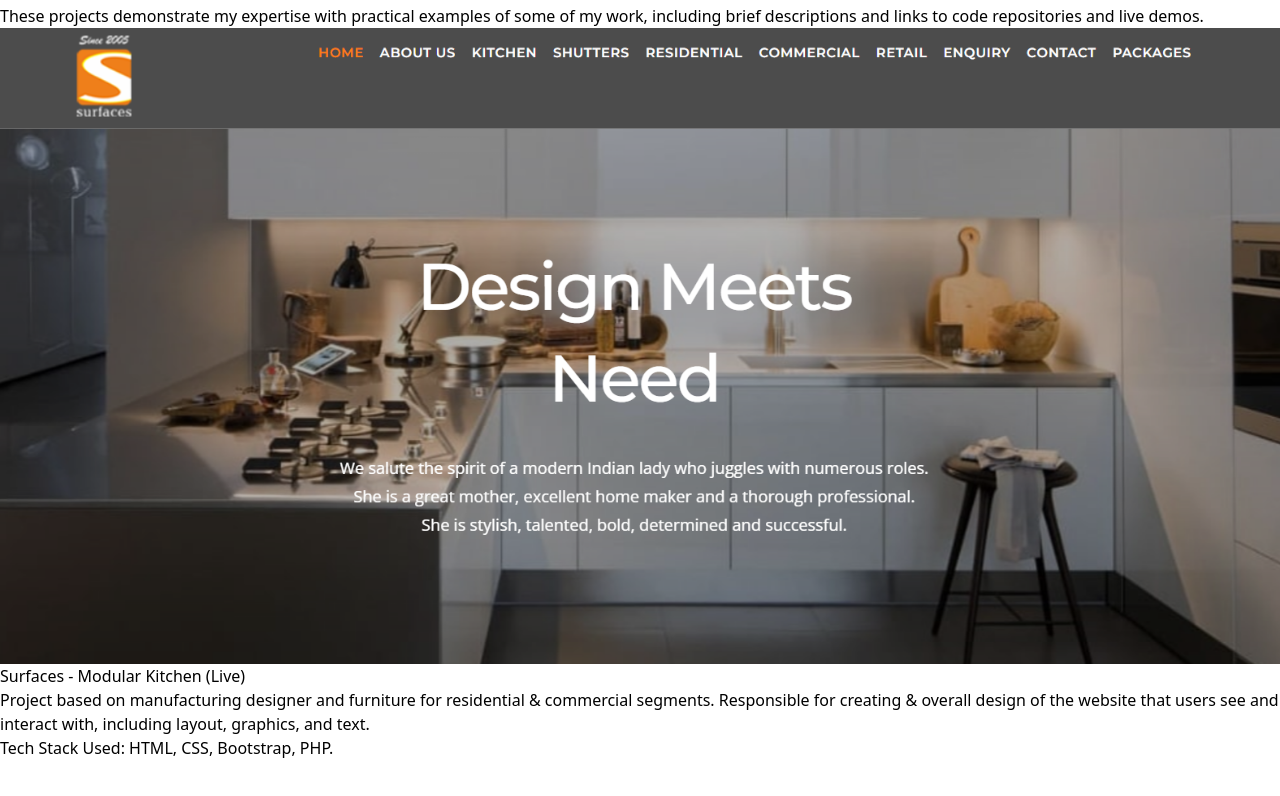
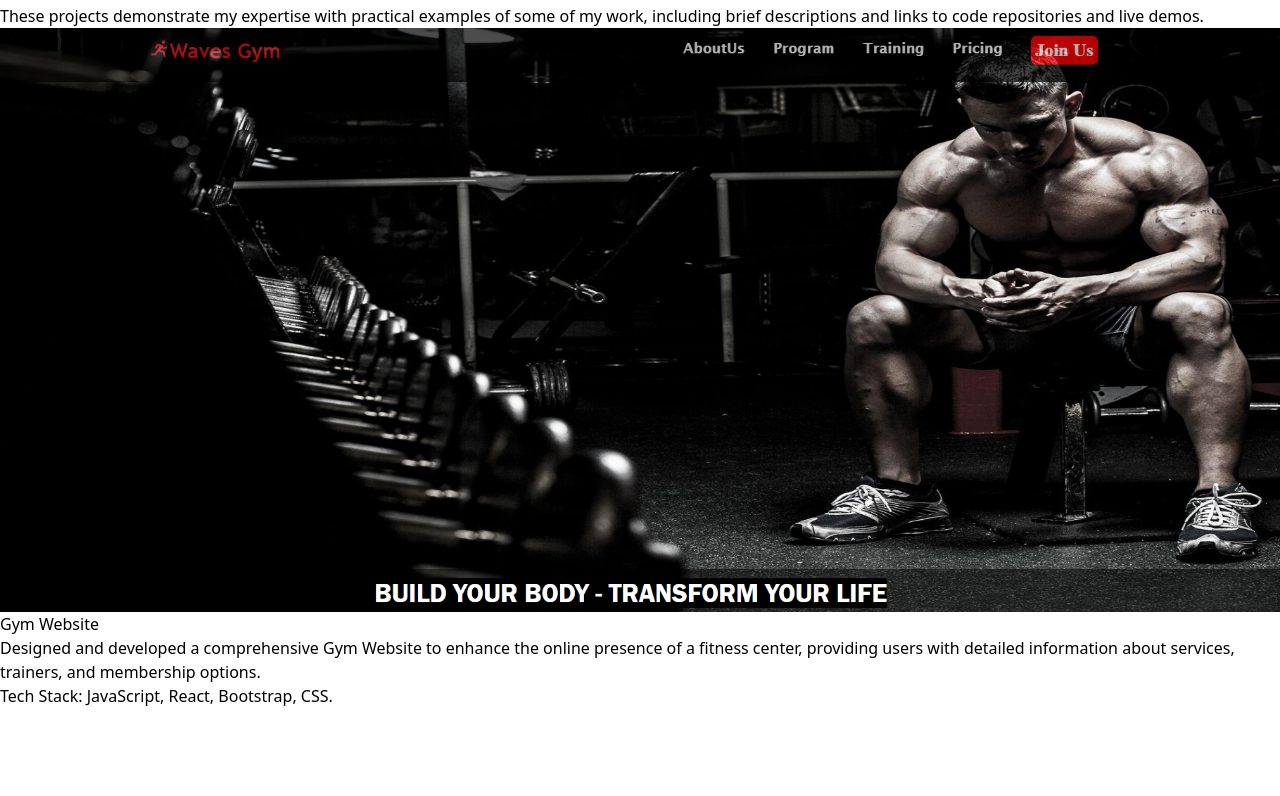
Before and after one commit to veenaurkude/Veena-Portfolio, a React (Vite) app: page / in a window 1280 px wide. Shown: the part 3332-4128 px from the top of the page. Built offline with nearby package versions, Linux system fonts and the light colour scheme.

Commit message:
new-features

```diff
--- a/src/components/Navbar.jsx
+++ b/src/components/Navbar.jsx
@@ -58,7 +58,7 @@ const Navbar = () => {
 
 <div className="w-full flex justify-center mt-4 md:mt-0">
       <a
-        href="https://drive.google.com/file/d/1URsvrzqDjJyk4L_-jqQFIb95A2EomNHG/view?usp=sharing"
+        href="https://drive.google.com/file/d/1b9VuYnePnuRrRp-L6a2WhQiUl8F2y2DZ/view?usp=sharing"
         target="_blank"
         rel="noopener noreferrer"
         className="inline-flex items-center bg-gray-700 hover:bg-sky-500/50 border-0 py-1 px-3 focus:outline-none rounded text-base text-center hover:text-white w-full md:w-auto justify-center"
--- a/src/data.jsx
+++ b/src/data.jsx
@@ -16,6 +16,7 @@ import quizImage from './assets/projects/quiz.png';
 import gymImg from './assets/projects/gym.png';
 import surfacesImg from './assets/projects/surfaces.png';
 import hotelImg from './assets/projects/hotel.png';
+import todoImg from './assets/projects/todo.png';
 
 export const skills = [
   { skill: "HTML", image: htmlImg },
@@ -33,16 +34,16 @@ export const skills = [
 ];
 
 export const projects = [
-  {
-    title: "Surfaces - Modular Kitchen (Live)",
-    // subtitle: "React and Firebase",
-    description:
-      "Project based on manufacturing designer and furniture for residential & commercial segments. Responsible for creating & overall design of the website that users see and interact with, including layout, graphics, and text.",
-      tech: "Tech Stack Used: HTML, CSS, Bootstrap, PHP.",
-      image: surfacesImg,
-    link: "http://surfacesworld.com/",
-    github: "https://github.com/veenaurkude/surfaces",
-  },
+  // {
+  //   title: "Surfaces - Modular Kitchen (Live)",
+  //   // subtitle: "React and Firebase",
+  //   description:
+  //     "Project based on manufacturing designer and furniture for residential & commercial segments. Responsible for creating & overall design of the website that users see and interact with, including layout, graphics, and text.",
+  //     tech: "Tech Stack Used: HTML, CSS, Bootstrap, PHP.",
+  //     image: surfacesImg,
+  //   link: "http://surfacesworld.com/",
+  //   github: "https://github.com/veenaurkude/surfaces",
+  // },
   {
     title: "Gym Website",
     // subtitle: "MERN Stack",
@@ -64,6 +65,16 @@ export const projects = [
     github: "https://github.com/veenaurkude/Quiz-App",
   },
   {
+    title: "To Do App",
+    // subtitle: "React and Firebase",
+    description:
+      "A feature-rich To-Do application to streamline task management and enhance user experience implementing features like task prioritization (high, medium, low), status-based filtering, and bulk task deletion.",
+      tech: "Tech Stack Used: JsvaScript, React, Tailwind CSS, HTML, CSS",
+      image: todoImg,
+    link: "https://todolistapp-dark.netlify.app/",
+    github: "https://github.com/veenaurkude/To-Do-App",
+  },
+  {
     title: "Hotel Booking",
     // subtitle: "MERN Stack",
     description:
```
Also changed, not shown: src/assets/projects/todo.png (added).
